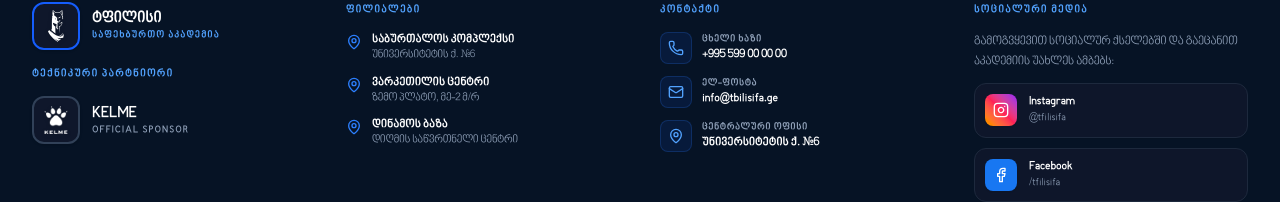
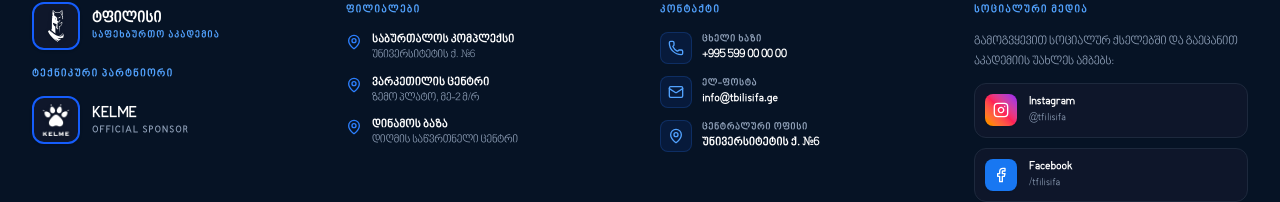
Before and after one commit to Boku7-glitch/tfilisi-football-academy, a Next.js app: page / in a window 1280 px wide. Shown: the part 741-943 px from the top of the page. Built offline with nearby package versions, Linux system fonts and the light colour scheme.

Commit message:
style: match Kelme logo border to blue-600 identical to Tfilisi crest

```diff
--- a/src/components/Footer.tsx
+++ b/src/components/Footer.tsx
@@ -42,7 +42,7 @@ export default function Footer() {
                 ტექნიკური პარტნიორი
               </h4>
               <div className="flex items-center gap-3">
-                <div className="w-12 h-12 rounded-xl bg-slate-900 flex items-center justify-center p-2 border-2 border-slate-700 shadow-sm shrink-0">
+                <div className="w-12 h-12 rounded-xl bg-slate-900 flex items-center justify-center p-1.5 border-2 border-blue-600 shadow-sm shrink-0">
                   <img
                     src="/logo/kelme-seeklogo-white.png"
                     alt="KELME"
```
